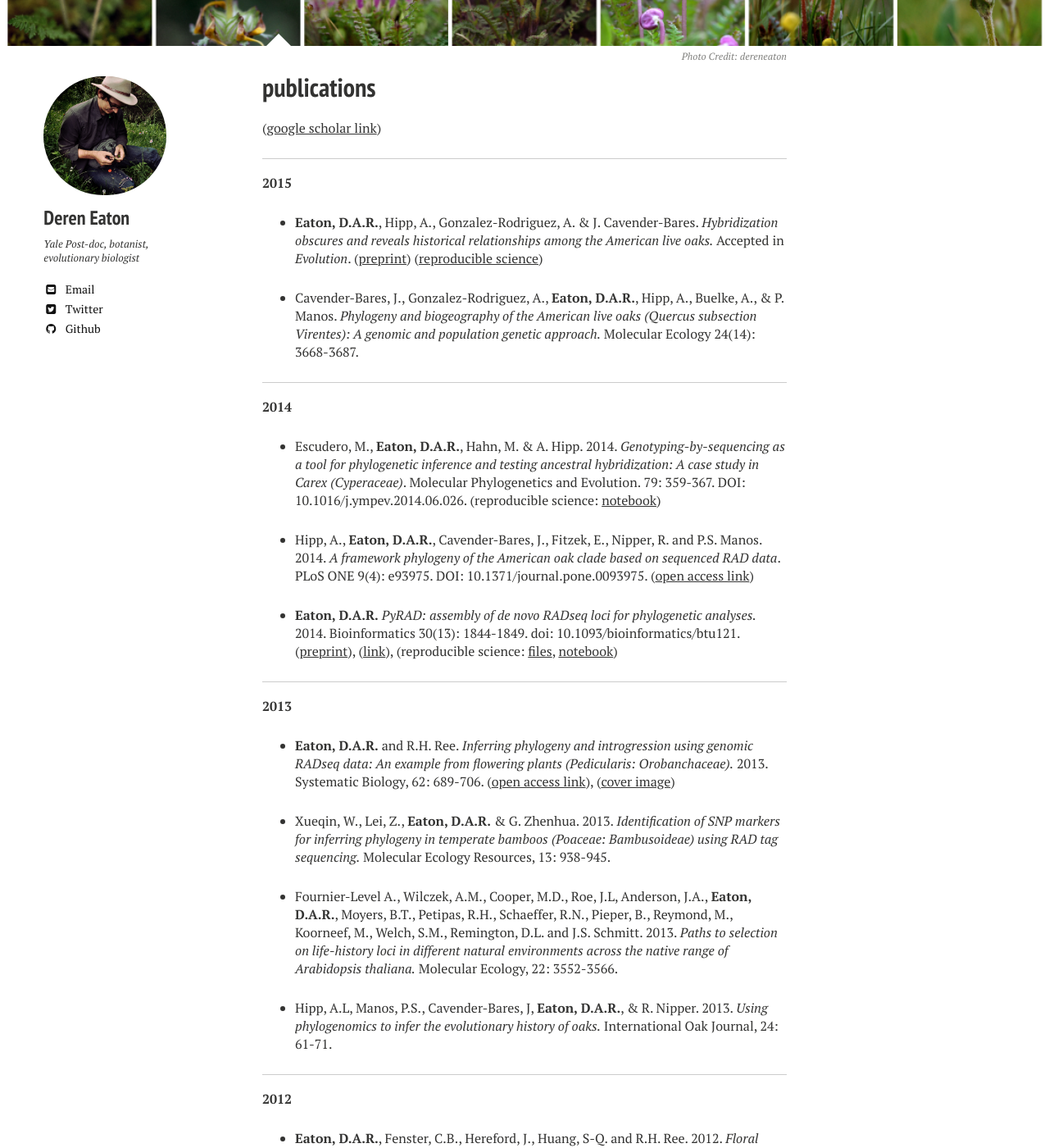
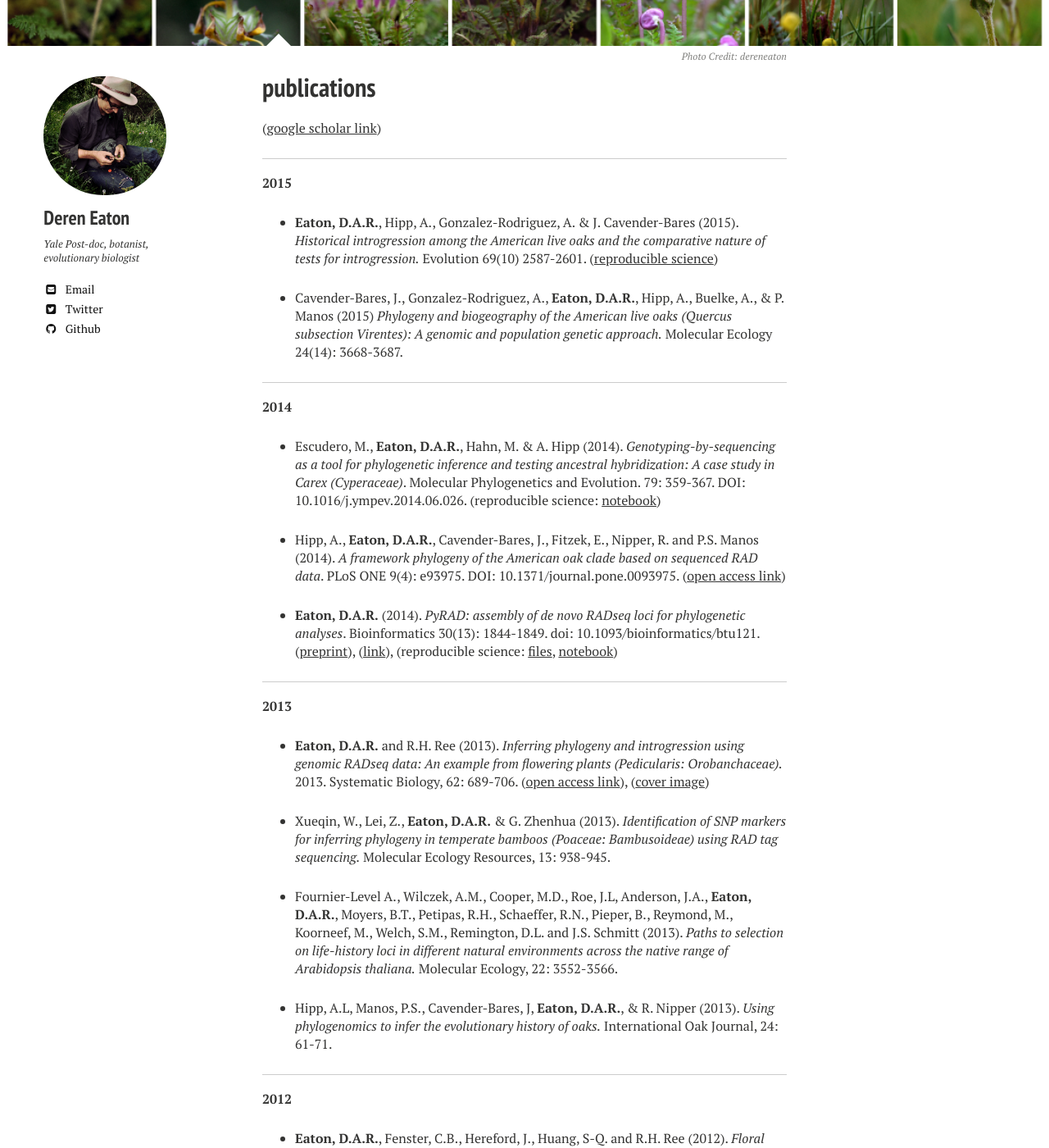
Before and after one commit to dereneaton/dereneaton.github.io, a Jekyll site: the page built from publications/index.md, in a window 1280 px wide and 1400 px high, scrolled down 261 px. Shown: the whole window at 82% size. Built offline with Jekyll 4.4.1, drawn with Linux system fonts in a browser that asks for light colours; nearby versions of some CDN libraries.

Commit message:
publication update

```diff
--- a/publications/index.md
+++ b/publications/index.md
@@ -15,36 +15,36 @@ share: false
 -----------------
 __2015__
 
-* __Eaton, D.A.R.__, Hipp, A., Gonzalez-Rodriguez, A. & J. Cavender-Bares. _Hybridization obscures and reveals historical relationships among the American live oaks._ Accepted in _Evolution_. ([preprint](http://biorxiv.org/content/early/2015/03/17/016238)) ([reproducible science](https://github.com/dereneaton/virentes))
+* __Eaton, D.A.R.__, Hipp, A., Gonzalez-Rodriguez, A. & J. Cavender-Bares (2015). _Historical introgression among the American live oaks and the comparative nature of tests for introgression._ Evolution 69(10) 2587-2601. ([reproducible science](https://github.com/dereneaton/virentes))
 
-* Cavender-Bares, J., Gonzalez-Rodriguez, A., __Eaton, D.A.R.__, Hipp, A., Buelke, A., & P. Manos. _Phylogeny and biogeography of the American live oaks (Quercus subsection Virentes): A genomic and population genetic approach._ Molecular Ecology 24(14): 3668-3687.
+* Cavender-Bares, J., Gonzalez-Rodriguez, A., __Eaton, D.A.R.__, Hipp, A., Buelke, A., & P. Manos (2015) _Phylogeny and biogeography of the American live oaks (Quercus subsection Virentes): A genomic and population genetic approach._ Molecular Ecology 24(14): 3668-3687.
 
 -----------------
 __2014__
 
-* Escudero, M., __Eaton, D.A.R.__, Hahn, M. & A. Hipp. 2014. _Genotyping-by-sequencing as a tool for phylogenetic inference and testing ancestral hybridization: A case study in Carex (Cyperaceae)_. Molecular Phylogenetics and Evolution. 79: 359-367. DOI: 10.1016/j.ympev.2014.06.026. (reproducible science: [notebook](http://nbviewer.ipython.org/gist/dereneaton/32382a28db11b83f6da5))
+* Escudero, M., __Eaton, D.A.R.__, Hahn, M. & A. Hipp (2014). _Genotyping-by-sequencing as a tool for phylogenetic inference and testing ancestral hybridization: A case study in Carex (Cyperaceae)_. Molecular Phylogenetics and Evolution. 79: 359-367. DOI: 10.1016/j.ympev.2014.06.026. (reproducible science: [notebook](http://nbviewer.ipython.org/gist/dereneaton/32382a28db11b83f6da5))
 
-* Hipp, A., __Eaton, D.A.R.__, Cavender-Bares, J., Fitzek, E., Nipper, R. and P.S. Manos. 2014. _A framework phylogeny of the American oak clade based on sequenced RAD data_. PLoS ONE 9(4): e93975.
+* Hipp, A., __Eaton, D.A.R.__, Cavender-Bares, J., Fitzek, E., Nipper, R. and P.S. Manos (2014). _A framework phylogeny of the American oak clade based on sequenced RAD data_. PLoS ONE 9(4): e93975.
 DOI: 10.1371/journal.pone.0093975. ([open access link](http://www.plosone.org/article/info%3Adoi%2F10.1371%2Fjournal.pone.0093975))
 
-* __Eaton, D.A.R.__ _PyRAD: assembly of de novo RADseq loci for phylogenetic analyses._ 2014. Bioinformatics 30(13): 1844-1849. doi: 10.1093/bioinformatics/btu121. ([preprint](http://biorxiv.org/content/early/2013/12/03/001081)), ([link](http://bioinformatics.oxfordjournals.org/content/early/2014/03/20/bioinformatics.btu121)), (reproducible science: [files](http://bioinformatics.oxfordjournals.org/content/suppl/2014/03/05/btu121.DC1), [notebook](http://nbviewer.ipython.org/gist/dereneaton/9567786f0150354dd0c3))
+* __Eaton, D.A.R.__ (2014). _PyRAD: assembly of de novo RADseq loci for phylogenetic analyses_. Bioinformatics 30(13): 1844-1849. doi: 10.1093/bioinformatics/btu121. ([preprint](http://biorxiv.org/content/early/2013/12/03/001081)), ([link](http://bioinformatics.oxfordjournals.org/content/early/2014/03/20/bioinformatics.btu121)), (reproducible science: [files](http://bioinformatics.oxfordjournals.org/content/suppl/2014/03/05/btu121.DC1), [notebook](http://nbviewer.ipython.org/gist/dereneaton/9567786f0150354dd0c3))
 
 
 -----------------
 __2013__
 
-* __Eaton, D.A.R.__ and R.H. Ree. _Inferring phylogeny and introgression using genomic RADseq data: An example from flowering plants (Pedicularis: Orobanchaceae)._ 2013. Systematic Biology, 62: 689-706. ([open access link](http://sysbio.oxfordjournals.org/content/62/5/689)), ([cover image](http://sysbio.oxfordjournals.org/content/62/5.cover-expansion))
+* __Eaton, D.A.R.__ and R.H. Ree (2013). _Inferring phylogeny and introgression using genomic RADseq data: An example from flowering plants (Pedicularis: Orobanchaceae)._ 2013. Systematic Biology, 62: 689-706. ([open access link](http://sysbio.oxfordjournals.org/content/62/5/689)), ([cover image](http://sysbio.oxfordjournals.org/content/62/5.cover-expansion))
 
-* Xueqin, W., Lei, Z., __Eaton, D.A.R.__ & G. Zhenhua. 2013. _Identification of SNP markers for inferring phylogeny in temperate bamboos (Poaceae: Bambusoideae) using RAD tag sequencing._ Molecular Ecology Resources, 13: 938-945.
+* Xueqin, W., Lei, Z., __Eaton, D.A.R.__ & G. Zhenhua (2013). _Identification of SNP markers for inferring phylogeny in temperate bamboos (Poaceae: Bambusoideae) using RAD tag sequencing._ Molecular Ecology Resources, 13: 938-945.
 
-* Fournier-Level A., Wilczek, A.M., Cooper, M.D., Roe, J.L, Anderson, J.A., __Eaton, D.A.R.__, Moyers, B.T., Petipas, R.H., Schaeffer, R.N., Pieper, B., Reymond, M., Koorneef, M., Welch, S.M., Remington, D.L. and J.S. Schmitt. 2013. _Paths to selection on life-history loci in different natural environments across the native range of Arabidopsis thaliana._ Molecular Ecology, 22: 3552-3566.
+* Fournier-Level A., Wilczek, A.M., Cooper, M.D., Roe, J.L, Anderson, J.A., __Eaton, D.A.R.__, Moyers, B.T., Petipas, R.H., Schaeffer, R.N., Pieper, B., Reymond, M., Koorneef, M., Welch, S.M., Remington, D.L. and J.S. Schmitt (2013). _Paths to selection on life-history loci in different natural environments across the native range of Arabidopsis thaliana._ Molecular Ecology, 22: 3552-3566.
 
-* Hipp, A.L, Manos, P.S., Cavender-Bares, J, __Eaton, D.A.R.__, & R. Nipper. 2013. _Using phylogenomics to infer the evolutionary history of oaks._ International Oak Journal, 24: 61-71.
+* Hipp, A.L, Manos, P.S., Cavender-Bares, J, __Eaton, D.A.R.__, & R. Nipper (2013). _Using phylogenomics to infer the evolutionary history of oaks._ International Oak Journal, 24: 61-71.
 
 ----------------------
 __2012__
 
-* __Eaton, D.A.R.__, Fenster, C.B., Hereford, J., Huang, S-Q. and R.H. Ree. 2012. _Floral diversity and community structure in Pedicularis (Orobanchaceae)_. Ecology, 93: S182:S194. ([pdf](/downloads/Eaton_ecology_2012.pdf)).
+* __Eaton, D.A.R.__, Fenster, C.B., Hereford, J., Huang, S-Q. and R.H. Ree (2012). _Floral diversity and community structure in Pedicularis (Orobanchaceae)_. Ecology, 93: S182:S194. ([pdf](/downloads/Eaton_ecology_2012.pdf)).
 
 
 ---------------
```
